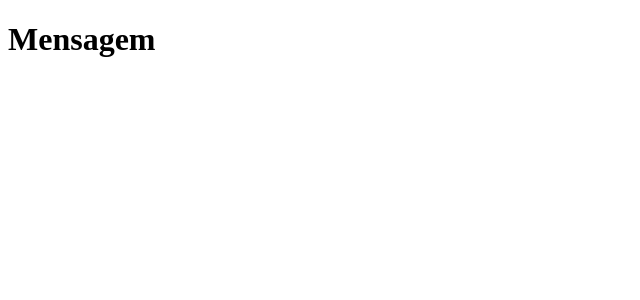
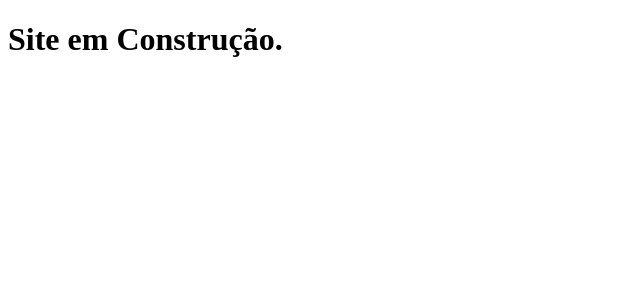
Before and after one commit to Eng-RafaelCruz/Clone-Tabnews, a Next.js app: page / in a window 1280 px wide. Shown: the top 300 px of the page, without its empty margins (0-640 px from the left). Built offline with nearby package versions, Linux system fonts and the light colour scheme.

Commit message:
Mensagem de site em contrução na homepage

```diff
--- a/pages/index.js
+++ b/pages/index.js
@@ -1,5 +1,5 @@
 function Home() {
-  return <h1> Mensagem </h1>;
+  return <h1> Site em Construção. </h1>;
 }
 
 export default Home;
```
